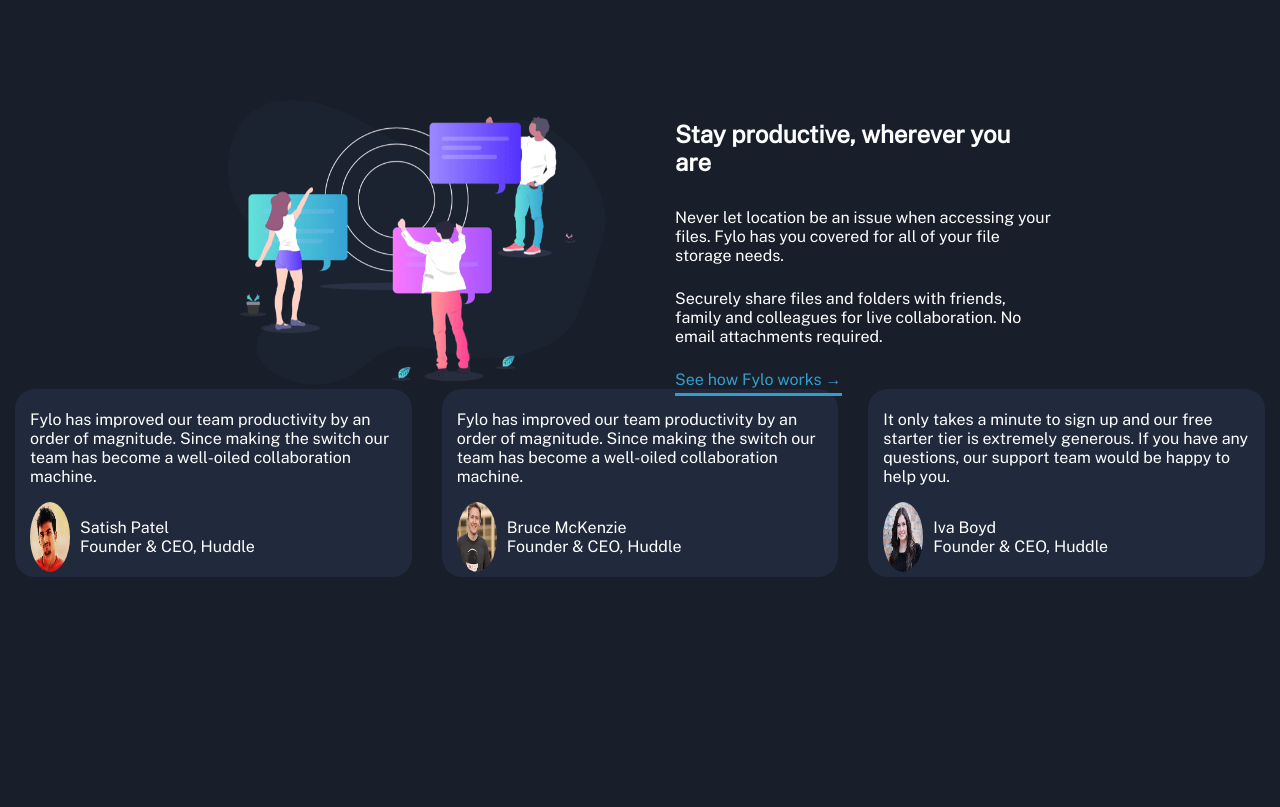
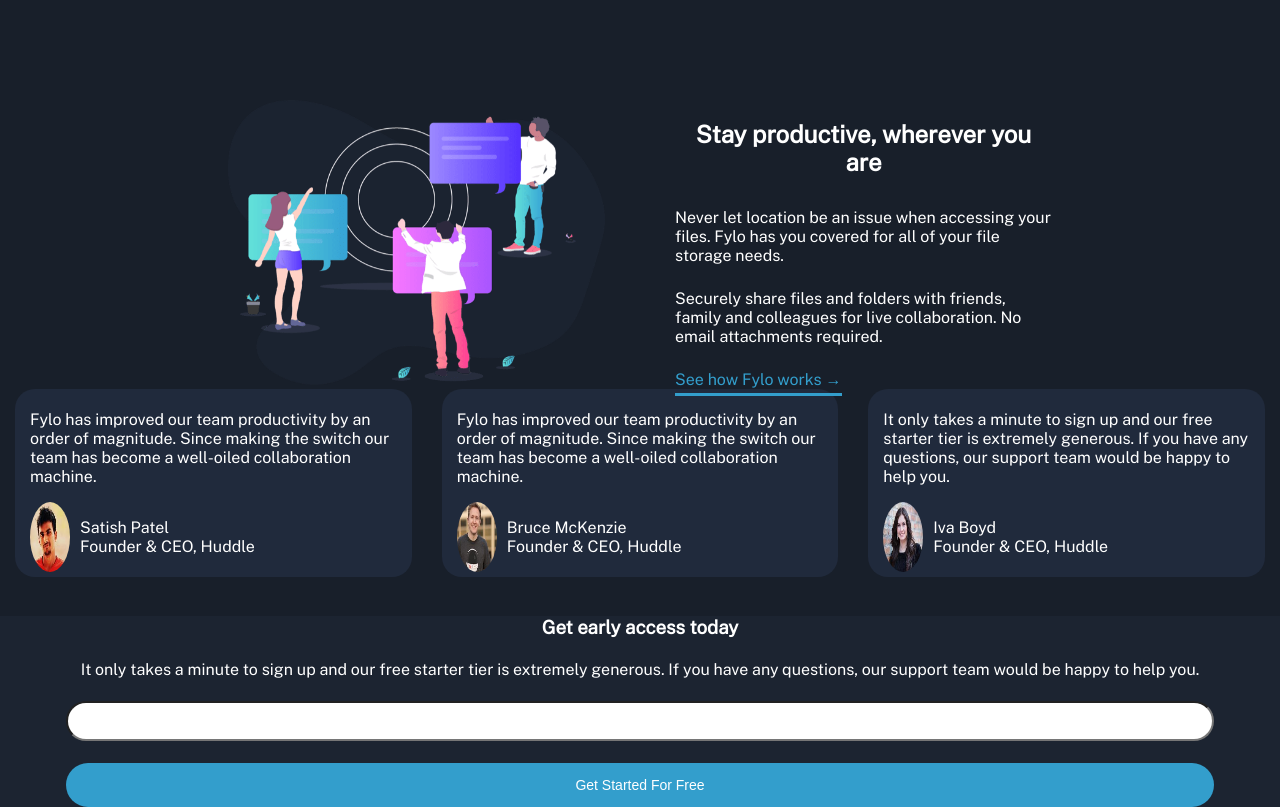
Before and after one commit to khumbostrait/Fylo, a plain HTML site: page index.html in a window 1280 px wide. Shown: the part 1440-2247 px from the top of the page. Before the commit the page ends 2037 px from the top, so only its background shows below. Drawn offline with nearby package versions, Linux system fonts and the light colour scheme.

Commit message:
form added

```diff
--- /dev/null
+++ b/app/scss/_acess.scss
@@ -0,0 +1,22 @@
+.acess {
+  background-color: $DarkBlueIntrol;
+  text-align: center;
+  color: white;
+  h3 {
+    margin-bottom: 22px;
+  }
+  p {
+    margin-bottom: 22px;
+  }
+  form {
+    display: flex;
+    padding: 0 30px;
+    flex-direction: column;
+    justify-content: space-evenly;
+    #email {
+      margin-bottom: 22px;
+      height: 40px;
+      border-radius: 20px;
+    }
+  }
+}
--- a/app/scss/_file.scss
+++ b/app/scss/_file.scss
@@ -37,6 +37,7 @@
     justify-content: center;
     h2 {
       margin-bottom: 2rem;
+      text-align: center;
     }
     p {
       margin-bottom: 1.5rem;
@@ -46,10 +47,10 @@
       position: relative;
       padding-bottom: 0.4375rem;
       &::before {
-        content: "";
         position: absolute;
         height: 0.1875rem;
         width: 100%;
+        content: "";
         background-color: $Blue;
         bottom: 0;
       }
--- a/app/scss/style.scss
+++ b/app/scss/style.scss
@@ -3,3 +3,4 @@
 @import "header";
 @import "file";
 @import "testmonials";
+@import "acess";
--- a/index.html
+++ b/index.html
@@ -155,6 +155,20 @@
         </div>
       </div>
     </section>
+
+    <!-- get access  -->
+    <section class="acess container">
+      <h3>Get early access today</h3>
+      <p>
+        It only takes a minute to sign up and our free starter tier is extremely
+        generous. If you have any questions, our support team would be happy to
+        help you.
+      </p>
+      <form action="">
+        <input type="email" name="" id="email" />
+        <button type="submit">Get Started For Free</button>
+      </form>
+    </section>
     <!-- script part  -->
     <script src="/app/script/script.js"></script>
   </body>
```
Also changed, not shown: dist/style.css, 1 other file.
